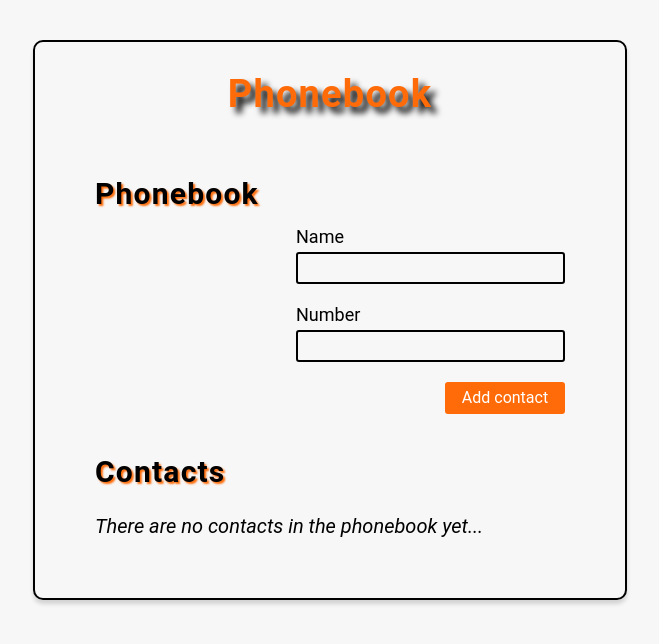
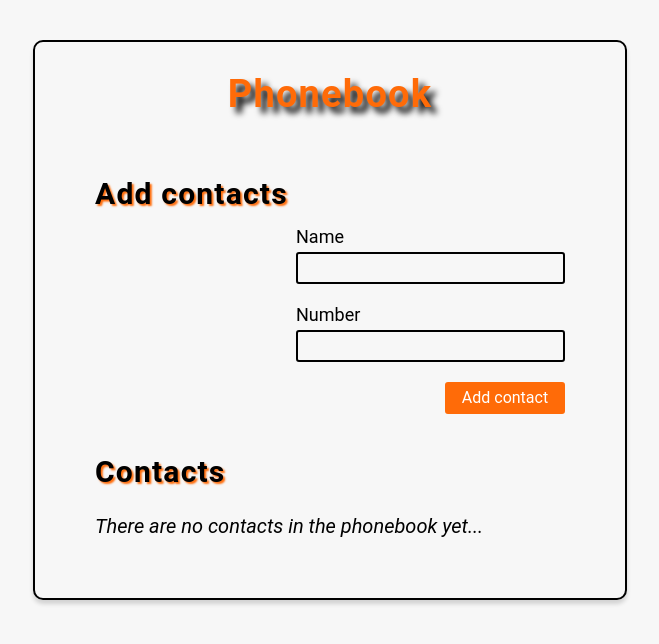
Before and after one commit to Firsache/goit-react-hw-03-phonebook, a React (Create React App) app: page / in a window 1280 px wide. Shown: the top 644 px of the page, without its empty margins (310-969 px from the left). Built offline with nearby package versions, Linux system fonts and the light colour scheme.

Commit message:
Update Form.jsx

```diff
--- a/src/components/Form/Form.jsx
+++ b/src/components/Form/Form.jsx
@@ -25,7 +25,7 @@ export class Form extends Component {
   };
   render() {
     return (
-      <Section title="Phonebook">
+      <Section titlePosition="end" title="Add contacts">
         <FormComponent onSubmit={this.handleSubmit}>
           <Label>
             <Span>Name</Span>
```
